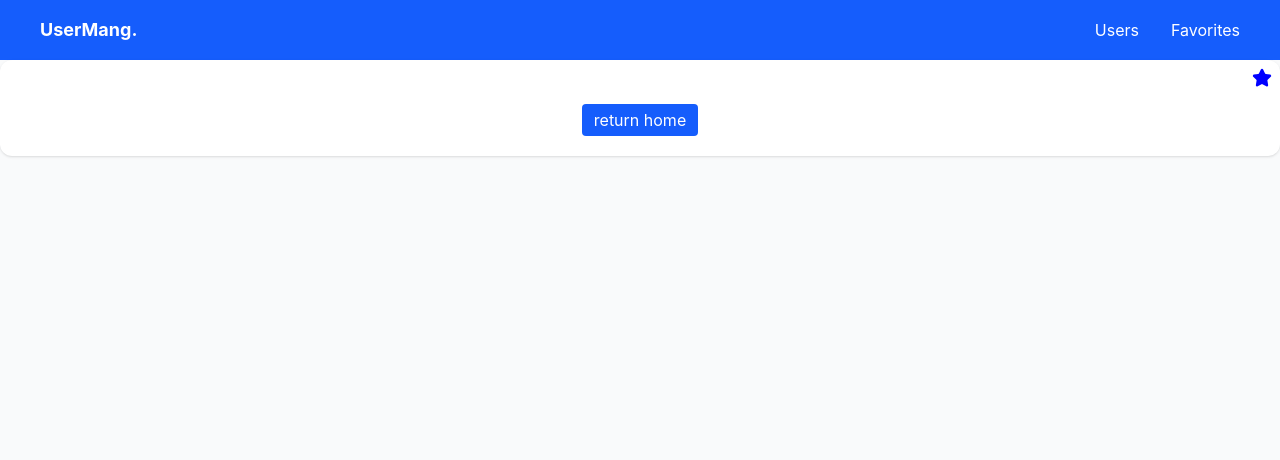
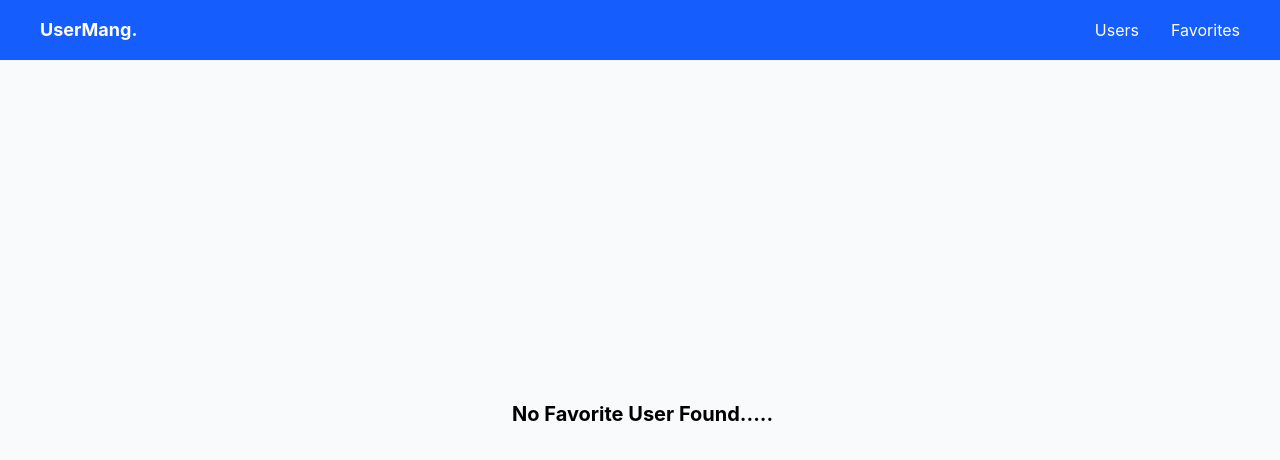
Before and after one commit to ManzarAbbass/Learning_react, a React (Vite) app in the folder 21-UserManag-Dashboard/: page /favorites in a window 1280 px wide. Shown: the top 460 px of the page. Built offline with nearby package versions, Linux system fonts and the light colour scheme; no server answers.

Commit message:
polish logic

```diff
--- a/21-UserManag-Dashboard/src/pages/Favorites.jsx
+++ b/21-UserManag-Dashboard/src/pages/Favorites.jsx
@@ -21,8 +21,8 @@ const Favorites = () => {
   }
 
   if (!favuser) return <h2 className="absolute top-[50%] left-[40%] font-bold text-xl">{"Loading Fav User....."}</h2>
+  if (favuser.length === 0) return <h2 className="absolute top-[50%] left-[40%] font-bold text-xl">{"No Favorite User Found....."}</h2>
   return (
-
     <div className="bg-white flex flex-col items-center gap-6 p-5 rounded-xl shadow hover:shadow-lg transition cursor-pointer relative">
       <button className='absolute top-2 right-2'>
         <Star color="blue" fill="blue" size={20} />
@@ -38,7 +38,6 @@ const Favorites = () => {
         }}
         className=' bg-blue-600 text-white px-3 py-1 rounded hover:bg-blue-700'>return home</button>
     </div>
-
   )
 }
 
```
